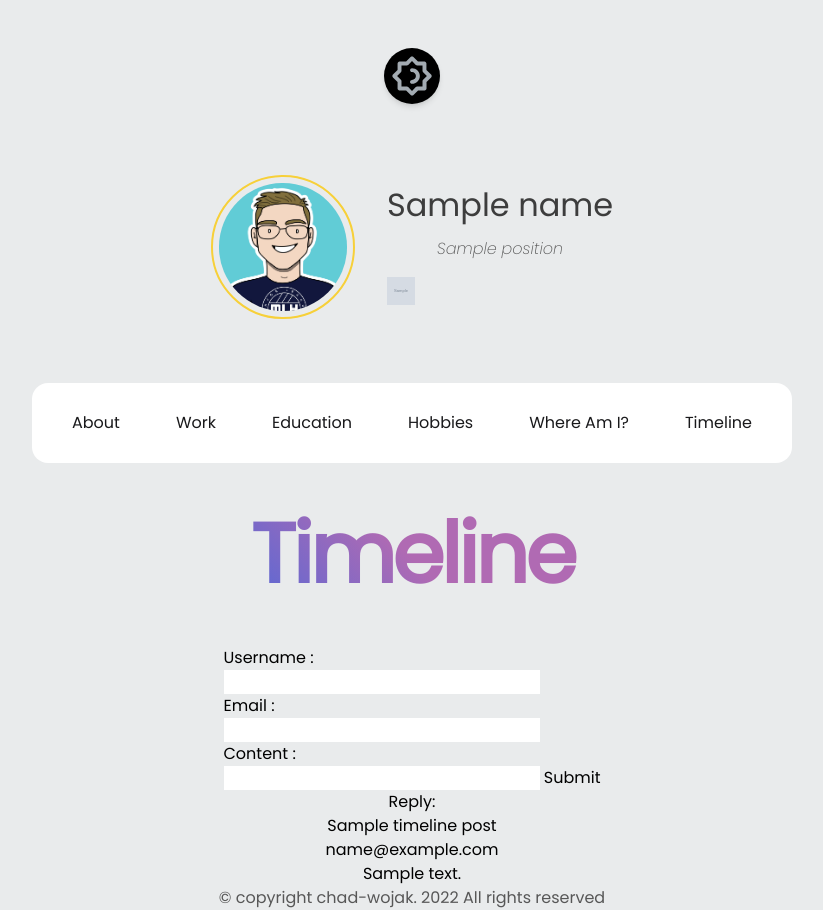
After one commit to MLH-Fellowship/project-chad-wojak, a Flask app: template app/templates/timeline.html in a window 1280 px wide. The commit adds this page. Shown: the whole page, without its empty margins (228-1051 px from the left). Run offline with Flask 2, Linux system fonts and the light colour scheme; the template is opened without the code that fills it: most values are stand-ins (such as "Sample title", 1, 10 or a date in 2020); grey boxes marked "Sample" are stand-in pictures; parts of the project's set-up code (start-up, migrations or seed data) failed here and were passed over; some libraries are stand-ins or nearby versions.

Commit message:
added a timeline

```diff
--- a/app/__init__.py
+++ b/app/__init__.py
@@ -1,6 +1,7 @@
 from email.policy import default
 import os
 from typing import Any
+from urllib import response
 from flask import Flask, make_response, render_template, request, redirect, url_for
 from dotenv import load_dotenv
 from peewee import *
@@ -28,6 +29,7 @@ class TimelinePost(Model):
 
     class Meta:
         database = mydb
+
 mydb.connect()
 mydb.create_tables([TimelinePost])
 
@@ -48,20 +50,12 @@ base_content = {
     }]
 }
 
-
-@app.route('/')
-def index():
-    # no extra content needed
-    # title and active_tab handled by `handle_route`
-    return handle_route('Home', 'index', base_content)
-
 @app.route('/api/timeline_post', methods=['POST'])
 def post_time_line_post():
     name = request.form['name']
     email = request.form['email']
     content = request.form['content']
     timeline_post = TimelinePost.create(name=name, email=email, content=content)
-
     return model_to_dict(timeline_post)
 
 @app.route('/api/timeline_post', methods=['GET'])
@@ -74,19 +68,36 @@ def get_time_line_post():
         ]
     }
 
+@app.route('/')
+def index():
+    # no extra content needed
+    # title and active_tab handled by `handle_route`
+    return handle_route('Home', 'index', base_content)
+
+@app.route('/timeline')
+def timeline():
+        content = {
+            **base_content,
+            'timeline_posts' : [ #get the new timeline
+                model_to_dict(p)
+                for p in
+                TimelinePost.select().order_by(TimelinePost.created_at.desc())
+            ]
+        }
+        return handle_route('Timeline', 'timeline', content)
 
 @app.route('/about')
 def about():
-    content = {
+    motif = {
         **base_content,
         'quote': 'Only one who devotes himself to a cause with his whole strength and soul can be a true master. For this reason mastery demands all of a person.',
         'author': 'Albert Einstein',
     }
-    return handle_route('About', 'about', content)
+    return handle_route('About', 'about', motif)
 
 @app.route('/work')
 def work():
-    content = {
+    motif = {
         **base_content,
         'jobs': [{
             'name': 'Theoretical physicist',
@@ -100,11 +111,11 @@ def work():
             'description' : 'Today I walked down a street where many computer programmers live. The houses were numbered 64k, 128k, 256k, 512k and 1MB. For some reason it felt like a trip down memory lane.'
         }]
     }
-    return handle_route('Work Experiences', 'work', content)
+    return handle_route('Work Experiences', 'work', motif)
 
 @app.route('/education')
 def education():
-    content = {
+    motif = {
         **base_content,
         'educations': [{
             'school': 'Meta University',
@@ -117,12 +128,12 @@ def education():
             'years': '2016 - 2020'
         }]
     }
-    return handle_route('Education', 'education', content)
+    return handle_route('Education', 'education', motif)
 
 
 @app.route('/hobbies')
 def hobbies():
-    content = {
+    motif = {
         'title': 'Hobbies - Portfolio',
         'active_tab': 'hobbies',
         'hobbies': [
@@ -163,12 +174,12 @@ def hobbies():
         ],
         **base_content
     }
-    return handle_route('Hobbies', 'hobbies', content)
+    return handle_route('Hobbies', 'hobbies', motif)
 
 
 @app.route('/where_am_i')
 def where_am_i():
-    content = {
+    motif = {
         **base_content,
         'places': [{
             'name': 'San Francisco',
@@ -189,10 +200,10 @@ def where_am_i():
         }],
         **base_content
     }
-    return handle_route('Where am I', 'where_am_i', content)
+    return handle_route('Where am I', 'where_am_i', motif)
 
 
-def handle_route(name: str, id: str, content):
+def handle_route(name: str, id: str, motif):
     '''
     Handles routing logic for each page
 
@@ -201,31 +212,32 @@ def handle_route(name: str, id: str, content):
         id: unique id for the page
         content: extra content to pass to the template
     '''
-    content = {
-        **content,
+    motif = {
+        **motif,
         'title': f'{name} - Portfolio',
         'active_tab': id,
     }
+
     # check prev_page cookie to see what animations we have to do
     prev_page = request.cookies.get('prev_page', None, type=str)
     print(f'prev_page for {id}: {prev_page}')
     if prev_page is None or prev_page == id:
         # This is an initial page load (user first navigates, or refreshes)
         # `initial` is used by the template to know to play the fadein animations
-        content = {
-            **content,
+        motif = {
+            **motif,
             'initial': True,
         }
     else:
         # This is not an initial page load, so set a slide animation for the content
-        content = {
-            **content,
+        motif = {
+            **motif,
             'initial': False,
             'content_slide_animation': get_animation(prev_page, id)
         }
     # set the prev_page cookie to the `id`,
     # so the next link will know what page transition to do
-    resp = make_response(render_template(f'{id}.html', **content))
+    resp = make_response(render_template(f'{id}.html', **motif))
     resp.set_cookie('prev_page', id)
     return resp
 
@@ -233,7 +245,7 @@ def handle_route(name: str, id: str, content):
 # from the two pages, gets the animate.css animation to play
 # either a `animate__slideInLeft` or `animate__slideInRight`
 def get_animation(prev_page: str, curr_page: str) -> str:
-    pages = {'index': 0, 'about': 1, 'work': 2, 'education': 3, 'hobbies': 4, 'where_am_i': 5}
+    pages = {'index': 0, 'about': 1, 'work': 2, 'education': 3, 'hobbies': 4, 'where_am_i': 5, 'timeline':6}
     anim = 'slideInRight' if pages[prev_page] < pages[curr_page] else 'slideInLeft'
     return f'animate__{anim}'
 
--- /dev/null
+++ b/app/static/styles/dark/timeline_dark.css
@@ -0,0 +1,4 @@
+.timeline-wrapper, h1{
+    display: flex;
+    justify-content: center;
+}
--- /dev/null
+++ b/app/static/styles/light/timeline.css
@@ -0,0 +1,9 @@
+.timeline-wrapper, h1{
+    display: flex;
+    justify-content: center;
+}
+
+p {
+    display: flex;
+    justify-content: center;
+}
--- a/app/templates/base.html
+++ b/app/templates/base.html
@@ -32,7 +32,8 @@
             "work": 1,
             "education": 2,
             "hobbies": 3,
-            "where_am_i": 4
+            "where_am_i": 4,
+            "timeline":5
         };
         // this function returns an event handler
         const animateOut = (node, currPage, nextPage, e) => {
@@ -105,6 +106,7 @@
         <a class="nav-item {{'active' if active_tab == 'education' }}" onclick="animateOut(this, '{{ active_tab }}', 'education', event)" href="/education">Education</a>
         <a class="nav-item {{'active' if active_tab == 'hobbies' }}" onclick="animateOut(this, '{{ active_tab }}', 'hobbies', event)" href="/hobbies">Hobbies</a >
         <a class="nav-item {{'active' if active_tab == 'where_am_i' }}" onclick="animateOut(this, '{{ active_tab }}', 'where_am_i', event)" href="/where_am_i">Where Am I?</a>
+        <a class="nav-item {{'active' if active_tab == 'timeline' }}" onclick="animateOut(this, '{{ active_tab }}', 'timeline', event)" href="/timeline">Timeline</a>
       </div>
     </div>
     <div
--- /dev/null
+++ b/app/templates/timeline.html
@@ -0,0 +1,92 @@
+{% extends 'base.html' %}
+
+<!-- Imports -->
+{% block imports %}
+{% set theme = request.cookies.get("theme") %}
+{% if theme == 'light' or not theme %}
+    <link lang="css" rel="stylesheet" href="./static/styles/light/timeline.css" />
+{% else %}
+<link lang="css" rel="stylesheet" href="./static/styles/dark/timeline_dark.css" />
+{% endif %} {% endblock %}
+
+<!-- Add content here -->
+{% block content %}
+<h3 class="content-title">Timeline</h3>
+
+<ul class="timeline-wrapper">
+    <form name="form" id="form">
+        <h3>Username : </h3>
+        <input name="name" type="text">
+        <h3>Email : </h3>
+        <input name="email" type="email">
+        <h3>Content : </h3>
+        <input name="content" type="text">
+        <button type="submit" id="submitBtn">Submit</button>
+    </form>
+</ul>
+
+<script>
+    const form = document.getElementById('form');
+    form.addEventListener('submit', function(e) {
+        e.preventDefault();
+        const payload = new FormData(form);
+
+        fetch('/api/timeline_post', {
+            method: 'POST',
+            body:payload
+        })
+        .then(res => res.json()) //this produce data
+        .then(data => location.reload())
+        .catch(
+            // err: Username is wrong
+        )
+    })
+</script>
+
+<h1>Reply: </h1>
+
+{% for timeline_post in timeline_posts %}
+    <p >{{ timeline_post.name }}</p>
+    <p >{{ timeline_post.email }}</p>
+    <p >{{ timeline_post.content }}</p>
+{% endfor %}
+
+ <script>
+//    fetch('/api/timeline_post')
+//        .then(res => res.json())
+//        .then(data => {
+//            console.log(data);
+//            let user = data;
+//
+//
+//            const name = document.createElement('p');
+//            const email = document.createElement('p');
+//            const content = document.createElement('p');
+//
+//            name.innerHTML = `${user.name}`;
+//            email.innerHTML = `${user.email}`;
+//            content.innerHTML = `${user.content}`;
+//        })
+
+
+//location.reload();
+//        context.map(function(stuff){
+//            let li = document.createElement('li');
+//            let name = document.createElement('h2');
+//            let email = document.createElement('h3');
+//            let content = document.createElement('p');
+//
+//            name.innerHTML = `${context.name}`;
+//            email.innerHTML = `${context.email}`;
+//            content.innerHTML = `${context.content}`;
+//
+//            li.appendChild(name);
+//            li.appendChild(email);
+//            li.appendChild(content);
+//            list.appendChild(li);
+
+//        });
+//    })
+//    })
+ </script>
+{% endblock %}
--- a/app/templates/work.html
+++ b/app/templates/work.html
@@ -18,7 +18,7 @@
         <p> Phone : {{job.contact}}</p>
         <p> {{job.description}}</p>
     </div>
-    __________________________________________________________________________________________________________________________________________
+    ________________________________________________________________________________________________________________________________________
     {% endfor %}
 </div>
 
```
